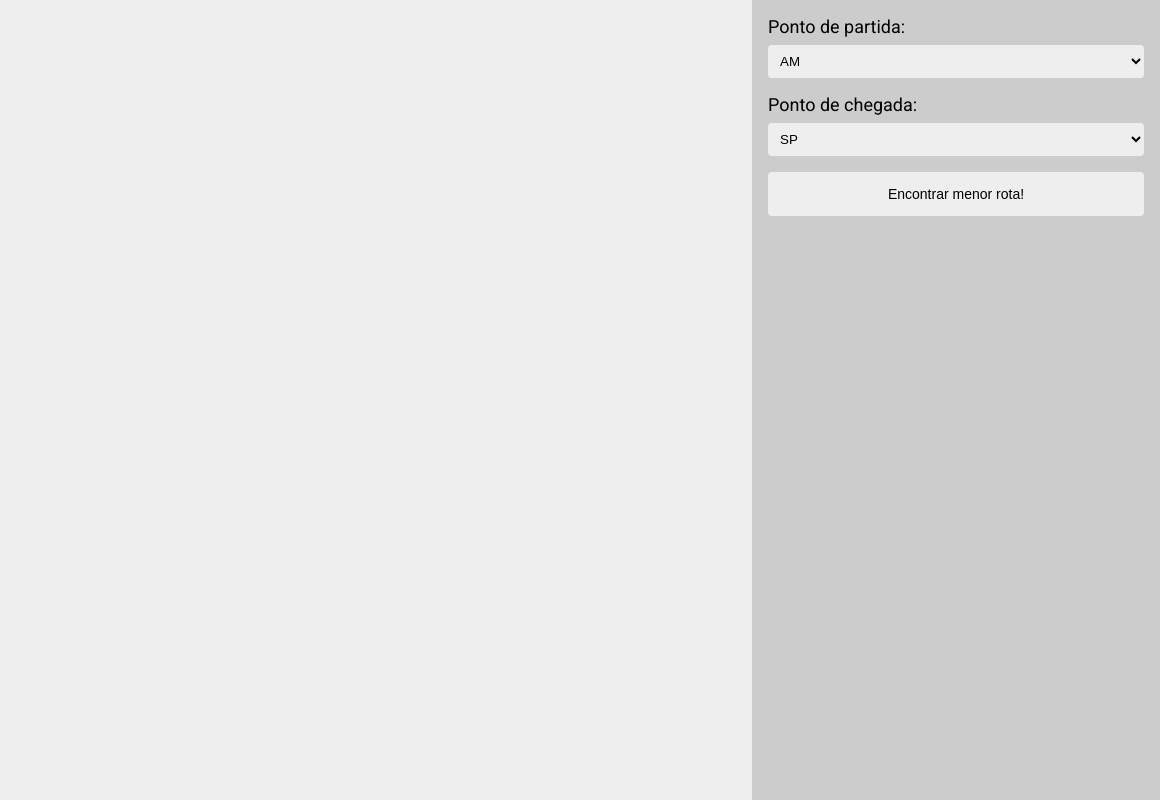
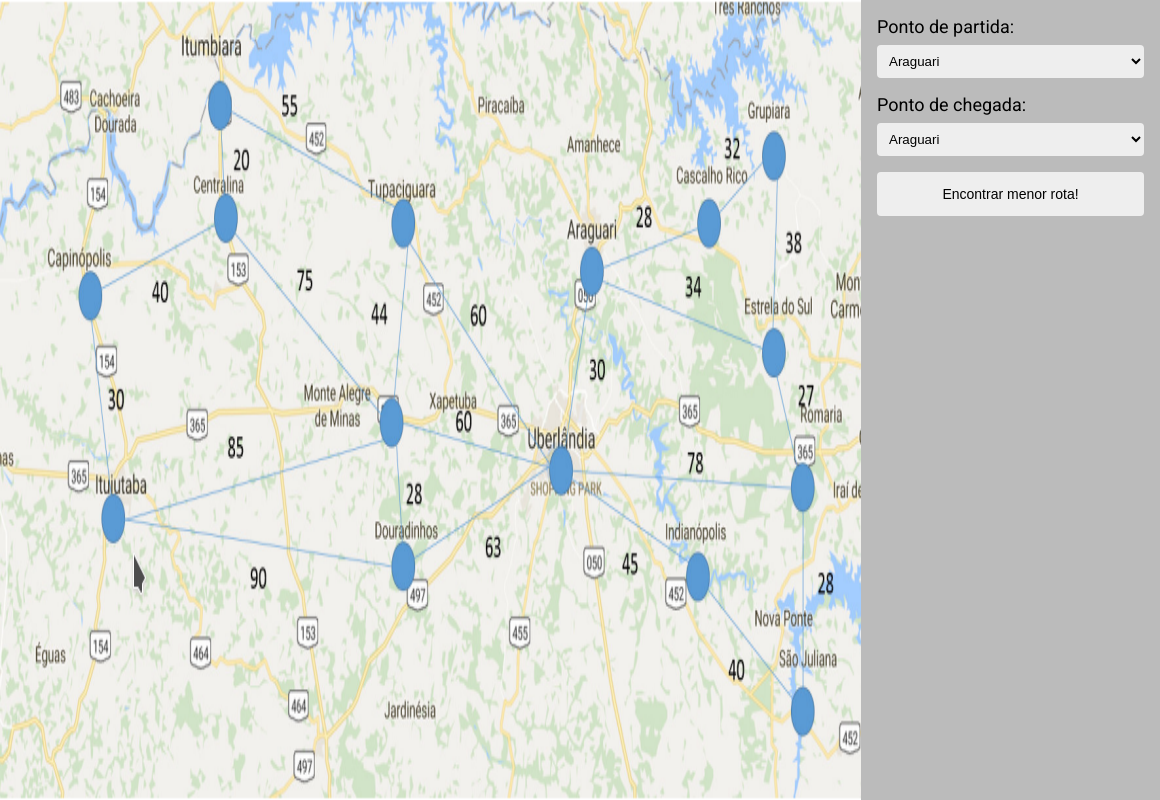
Before and after one commit to GuilhermeGabriel/mapsdijkstra, an Electron app: page src/index.html in a window 1160 px wide. Drawn offline with nearby package versions, Linux system fonts and the light colour scheme.

Commit message:
add image

```diff
--- a/src/index.css
+++ b/src/index.css
@@ -2,6 +2,7 @@ html,
 body,
 #container {
   display: flex;
+  justify-content: space-between;
   font-family: Roboto, Helvetica, Arial, sans-serif;
   margin: 0;
   width: 100%;
@@ -10,15 +11,19 @@ body,
 }
 
 #content {
-  flex: 1;
   background: #eee;
 }
 
+img {
+  width: 861px;
+  height: 100%;
+}
+
 .menu-right {
-  flex: 0.5;
+  width: 300px;
   display: flex;
   flex-direction: column;
-  background: #ccc;
+  background: #bbb;
   padding: 16px;
 }
 
--- a/src/index.html
+++ b/src/index.html
@@ -12,19 +12,46 @@
   </head>
   <body>
     <div id="container">
-      <div id="content"></div>
+      <img src="./assets/mapa.png" />
+      <!--<div id="content"></div>-->
 
       <div class="menu-right">
         <label>Ponto de partida:</label>
         <select id="pontodechegada">
-          <option value="0">AM</option>
-          <option value="1">Saab</option>
+          <option value="0">Araguari</option>
+          <option value="1">Cascalho Rico</option>
+          <option value="2">Capinópolis</option>
+          <option value="3">Centralina</option>
+          <option value="4">Douradinhos</option>
+          <option value="5">Estrela do sul</option>
+          <option value="6">Grupiara</option>
+          <option value="7">Indianópolis</option>
+          <option value="8">Ituitaba</option>
+          <option value="9">Itumbiara</option>
+          <option value="10">Monte Alegre Minas</option>
+          <option value="11">Romaria</option>
+          <option value="12">São juliana</option>
+          <option value="13">Tupaciguara</option>
+          <option value="14">Uberlândia</option>
         </select>
 
         <label>Ponto de chegada:</label>
         <select id="pontodechegada">
-          <option value="0">SP</option>
-          <option value="1">Saab</option>
+          <option value="0">Araguari</option>
+          <option value="1">Cascalho Rico</option>
+          <option value="2">Capinópolis</option>
+          <option value="3">Centralina</option>
+          <option value="4">Douradinhos</option>
+          <option value="5">Estrela do sul</option>
+          <option value="6">Grupiara</option>
+          <option value="7">Indianópolis</option>
+          <option value="8">Ituitaba</option>
+          <option value="9">Itumbiara</option>
+          <option value="10">Monte Alegre Minas</option>
+          <option value="11">Romaria</option>
+          <option value="12">São juliana</option>
+          <option value="13">Tupaciguara</option>
+          <option value="14">Uberlândia</option>
         </select>
 
         <button class="btn-find">Encontrar menor rota!</button>
@@ -32,9 +59,9 @@
     </div>
 
     <script
-      type="text/javascript"
+      rel
       src="https://unpkg.com/vis-network/standalone/umd/vis-network.min.js"
     ></script>
-    <script src="main.js"></script>
+    <script rel src="main.js"></script>
   </body>
 </html>
--- a/src/index.js
+++ b/src/index.js
@@ -7,8 +7,9 @@ if (require('electron-squirrel-startup')) {
 
 const createWindow = () => {
   const mainWindow = new BrowserWindow({
-    width: 960,
-    height: 480,
+    width: 1160,
+    height: 405,
+    resizable: false,
   });
 
   mainWindow.loadFile(path.join(__dirname, 'index.html'));
```
Also changed, not shown: src/index3.html (deleted, +0 -51 lines), src/assets/mapa.png (added).
